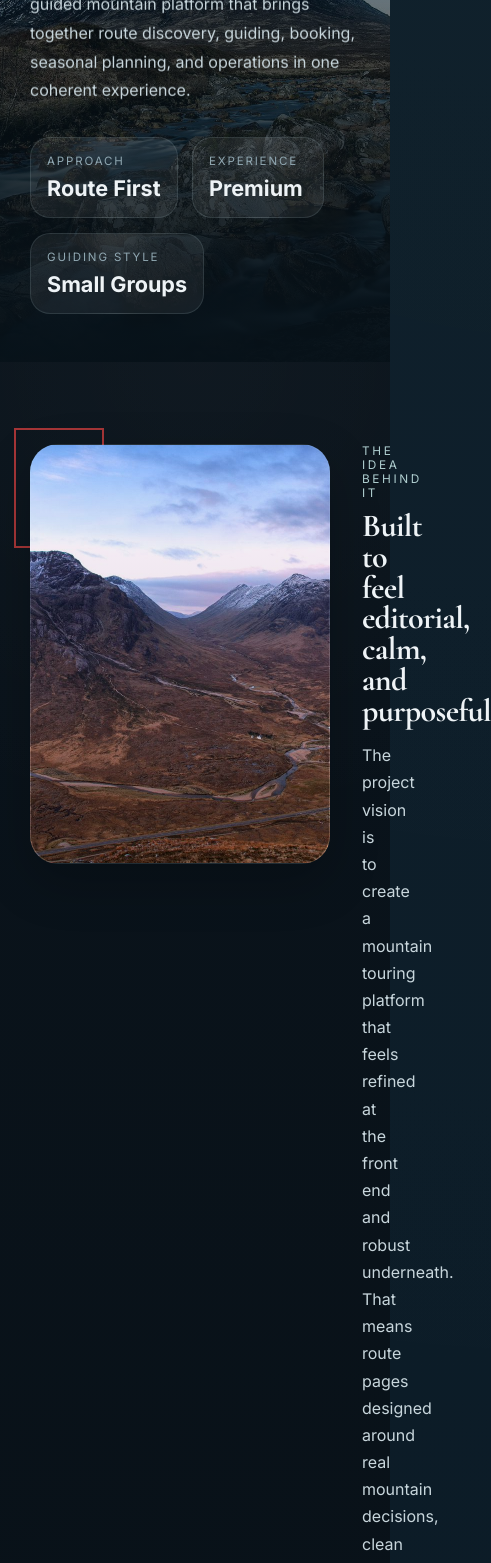
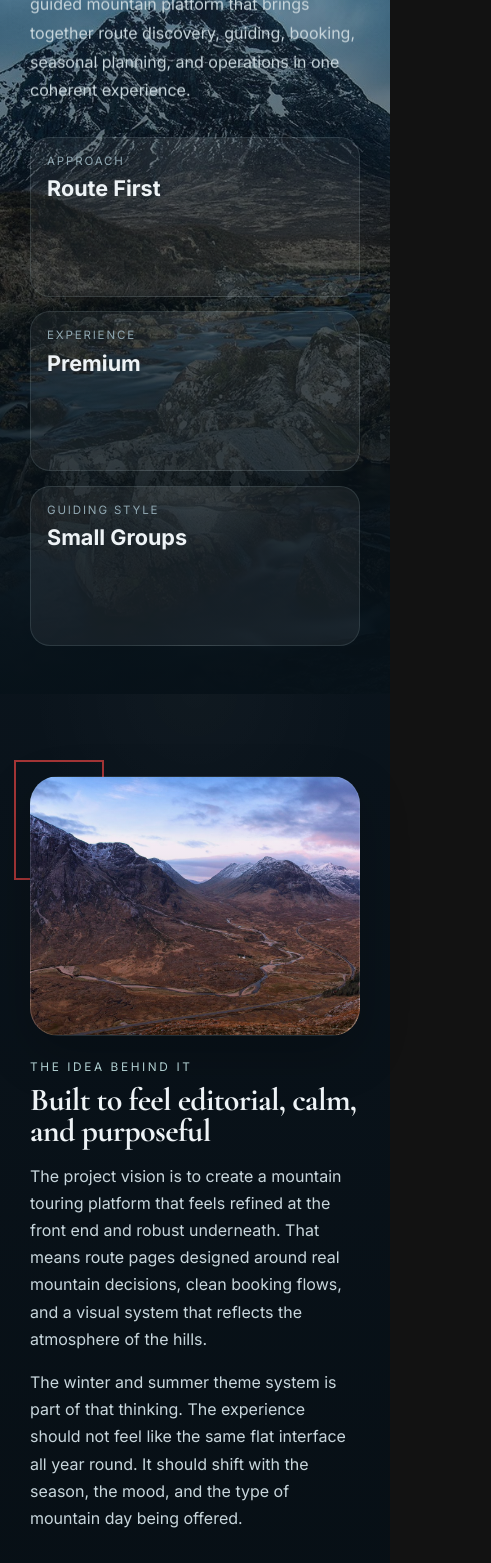
Before and after one commit to TGOSS1984/uk-summit-guides, a React app in the folder frontend/: page /about in a window 390 px wide. Shown: the part 420-1983 px from the top of the page, 491 px wide, since content can reach past the window. Built offline with nearby package versions, Linux system fonts and the light colour scheme; no server answers; the HTML template or start-up script is replaced by a standard one.

Commit message:
fix : improve about page responsiveness on smaller screens

```diff
--- a/frontend/src/styles/components.css
+++ b/frontend/src/styles/components.css
@@ -1302,11 +1302,14 @@
   }
 
   .stats-band__grid,
-  .about-pillars__grid,
   .services-grid,
   .services-process__grid,
   .booking-notes__grid {
     grid-template-columns: repeat(2, minmax(0, 1fr));
+  }
+
+  .about-pillars__grid {
+    grid-template-columns: 1fr;
   }
 
   .booking-form-grid {
--- a/frontend/src/styles/pages.css
+++ b/frontend/src/styles/pages.css
@@ -822,6 +822,85 @@
   }
 }
 
+/*About*/
+
+/* About page responsive safeguards */
+
+.about-story__layout > *,
+.about-split__layout > *,
+.about-pillars__grid > * {
+  min-width: 0;
+}
+
+.about-story__content,
+.about-split__content,
+.about-split__stack {
+  min-width: 0;
+}
+
+.about-hero__meta-item {
+  flex: 1 1 160px;
+  min-width: 0;
+}
+
+@media (max-width: 900px) {
+  .about-story__layout,
+  .about-split__layout {
+    grid-template-columns: 1fr;
+    gap: 1.5rem;
+  }
+
+  .about-pillars__grid {
+    grid-template-columns: 1fr;
+  }
+
+  .about-story__content,
+  .about-split__content {
+    max-width: none;
+  }
+
+  .about-story__media,
+  .about-split__media {
+    min-height: 320px;
+  }
+}
+
+@media (max-width: 640px) {
+  .about-hero__meta {
+    flex-direction: column;
+    align-items: stretch;
+  }
+
+  .about-hero__meta-item {
+    width: 100%;
+    min-width: 0;
+  }
+
+  .about-story__media,
+  .about-split__media {
+    min-height: 260px;
+  }
+
+  .about-pillar-card,
+  .about-stat-panel,
+  .about-cta__panel {
+    padding: 1.15rem;
+  }
+
+  .about-stat-panel__item {
+    align-items: flex-start;
+  }
+
+  .about-cta__actions {
+    flex-direction: column;
+    align-items: stretch;
+  }
+
+  .about-cta__actions > * {
+    width: 100%;
+  }
+}
+
 /*AccountPage*/
 
 .account-hero {
```
